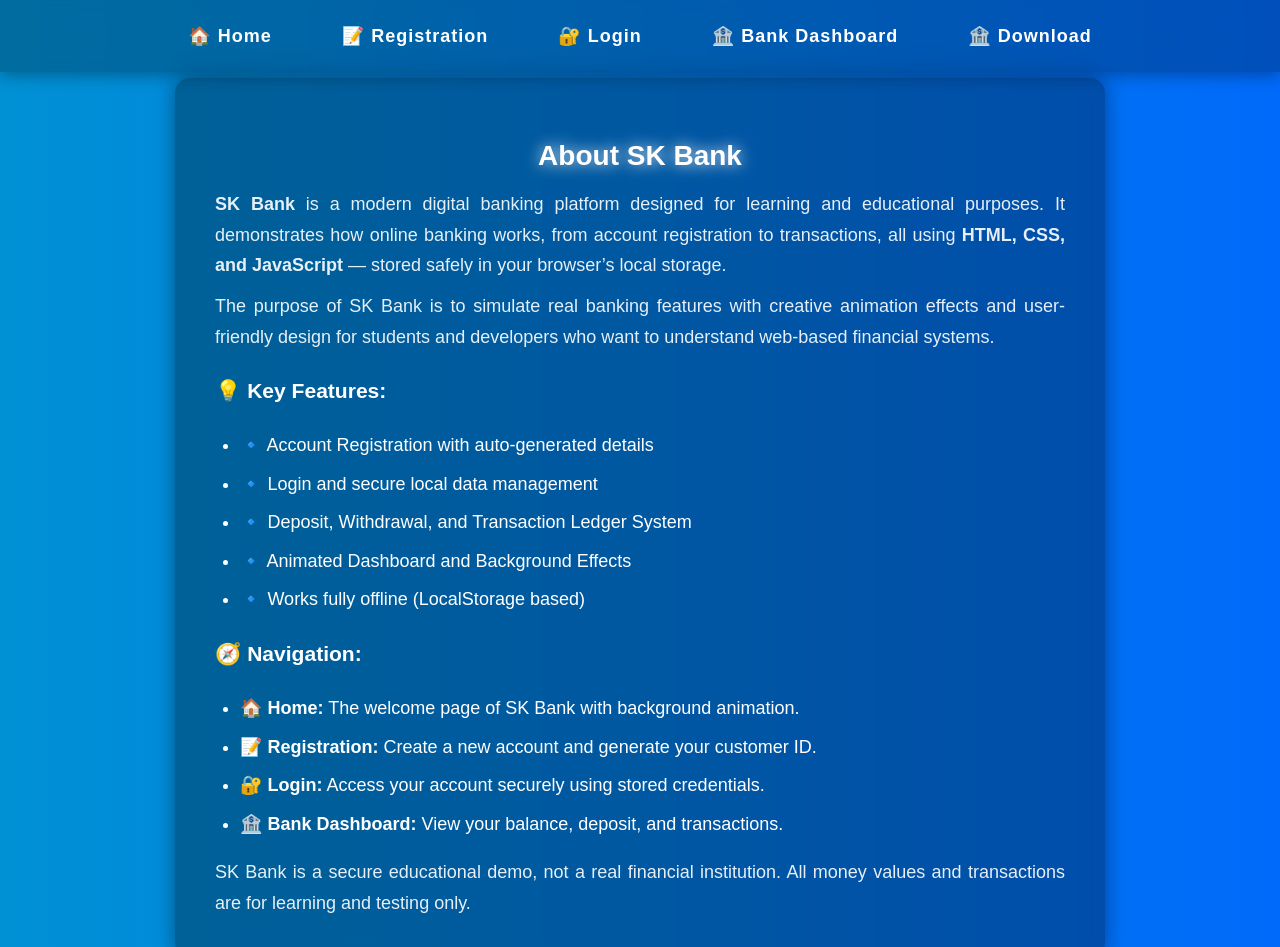
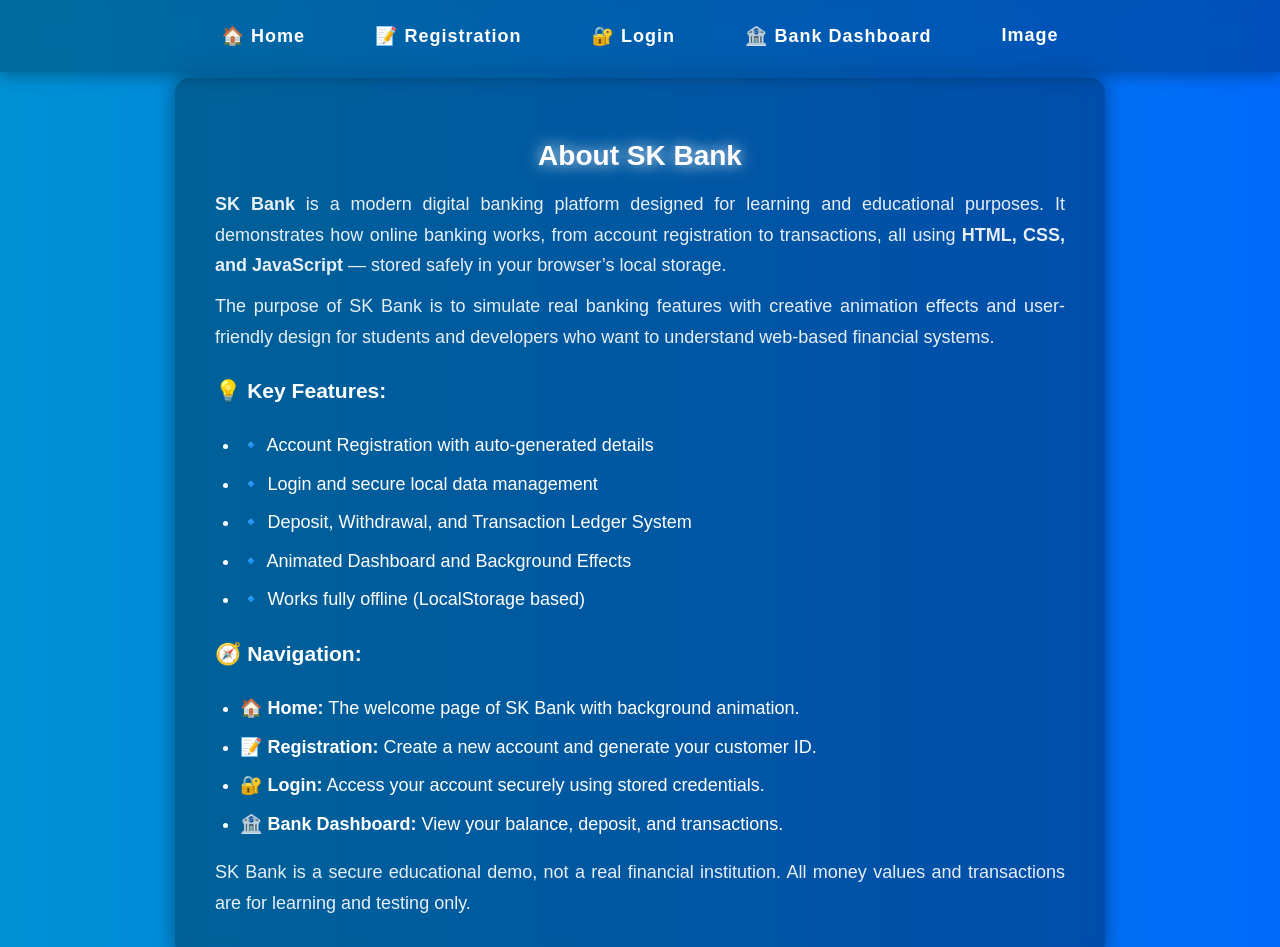
Before and after one commit to Sushanta890/Bank-manager, a plain HTML site: page home/index.html in a window 1280 px wide. Shown: the top 947 px of the page. Drawn offline with Linux system fonts and the light colour scheme.

Commit message:
update index.html

```diff
--- a/home/index.html
+++ b/home/index.html
@@ -160,7 +160,7 @@
     <a href="Home/login.html">🔐 Login</a>
     <a href="Home/home login.html">🏦 Bank Dashboard</a>
 
-     <a href="image.html">🏦 Download</a>
+     <a href="home.html">Image</a>
   </div>
   <!-- 💫 WELCOME SECTION -->
   <div class="hero floating">
```
